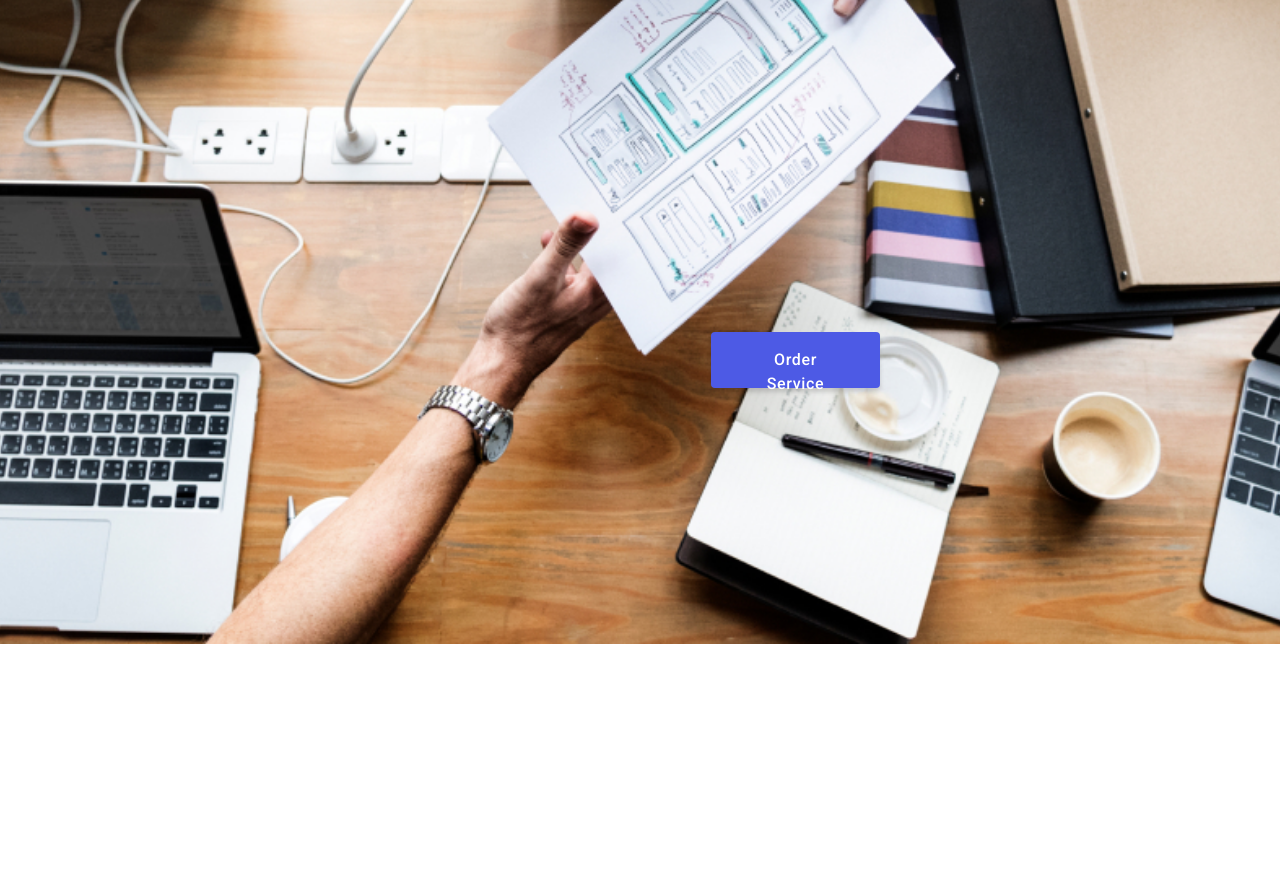
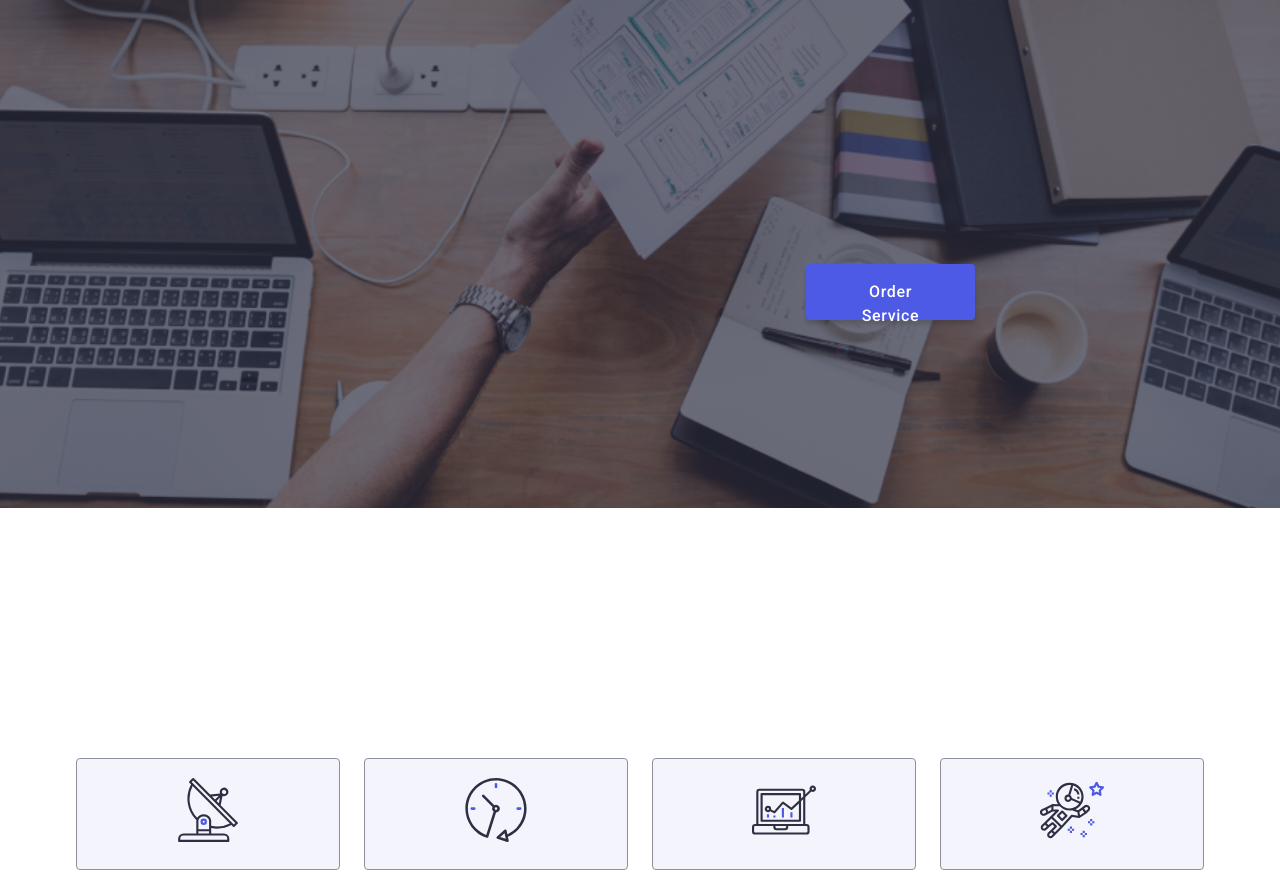
Before and after one commit to CristinaBaroian/goit-makup-hw-04, a plain HTML site: page index.html in a window 1280 px wide. Shown: the part 404-1279 px from the top of the page. Drawn offline with nearby package versions, Linux system fonts and the light colour scheme.

Commit message:
hero section = second section
background+primary button + div

```diff
--- a/css/styles.css
+++ b/css/styles.css
@@ -208,11 +208,13 @@ transition: color 250ms cubic-bezier(0.4, 0, 0.2, 1);;
 }
 
 .hero-section{
-background: url("../images/people-office.jpg") #2e2f42b3;
-background-repeat: no-repeat;
-background-position: center;
-background-size: cover;
-padding: 188px 0;
+background-image: linear-gradient(rgba(46, 47, 66, 0.7), rgba(46, 47, 66, 0.7)),
+    url(../images/people-office.jpg);
+    max-width: 1440px;
+    background-repeat: no repeat;
+    background-position: center;
+    background-size: cover;
+
 }
 
 .hero-container{
@@ -252,14 +254,15 @@ padding: 188px 0;
             margin-top: 356px;
             margin-bottom: 188px;
             margin-left: 635px;
-            margin-right:635px
+            margin-right:635px;
+            transition: 250ms cubic-bezier(0.4, 0, 0.2, 1);
 }
 
 
 .primary-button:hover,
 .primary-button:focus{
     background-color:var(--ocean);
-    transition: 250ms cubic-bezier(0.4, 0, 0.2, 1);
+
 }
 .advantages-section{
     background-color:var(--white);
--- a/index.html
+++ b/index.html
@@ -67,11 +67,13 @@
 
           <ul class="list">
             <li class="list-item-adv">
-              <a href="#" class="s-s-icon">
+              <div class="s-s-icon">
+                <a href="#">
                   <svg width="64px" height="64px">
                     <use href="./images/icons-stwo.svg#icon-antenna-"></use>
                   </svg>
                 </a>
+              </div>
               <h3 class="header-three-adv">Strategy</h3>
               <p class="list-p">
                 Our goal is to identify the business problem to walk away with
@@ -79,11 +81,13 @@
               </p>
             </li>
             <li class="list-item-adv">
-              <a href="#" class="s-s-icon">
+              <div class="s-s-icon">
+                <a href="#">
                   <svg width="64px" height="64px">
                     <use href="./images/icons-stwo.svg#icon-clock"></use>
                   </svg>
                 </a>
+              </div>
               <h3 class="header-three-adv">Punctuality</h3>
               <p class="list-p">
                 Bring the key message to the brand's audience for the best price
@@ -91,11 +95,13 @@
               </p>
             </li>
             <li class="list-item-adv">
-              <a href="#" class="s-s-icon">
+              <div class="s-s-icon">
+                <a href="#">
                   <svg width="64px" height="64px">
                     <use href="./images/icons-stwo.svg#icon-diagram"></use>
                   </svg>
                 </a>
+              </div>
               <h3 class="header-three-adv">Diligence</h3>
               <p class="list-p">
                 Research and confirm brands that present the strongest digital
@@ -103,11 +109,13 @@
               </p>
             </li>
             <li class="list-item-adv">
-              <a href="#" class="s-s-icon">
+              <div class="s-s-icon">
+                <a href="#">
                   <svg width="64px" height="64px">
                     <use href="./images/icons-stwo.svg#icon-astronaut"></use>
                   </svg>
                 </a>
+              </div>
               <h3 class="header-three-adv">Technologies</h3>
               <p class="list-p">
                 Design practice focused on digital experiences. We bring forth a
```
Lines whose indentation alone changed are shown as unchanged.
